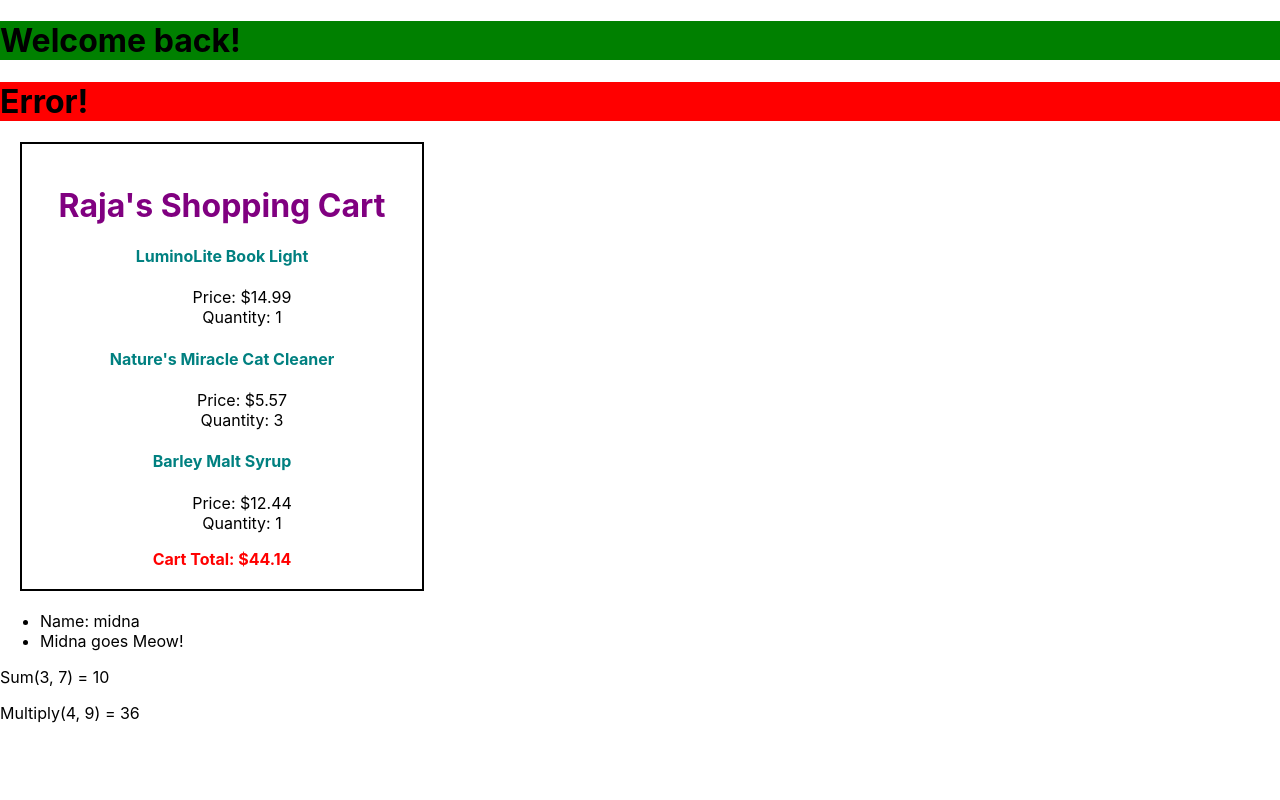
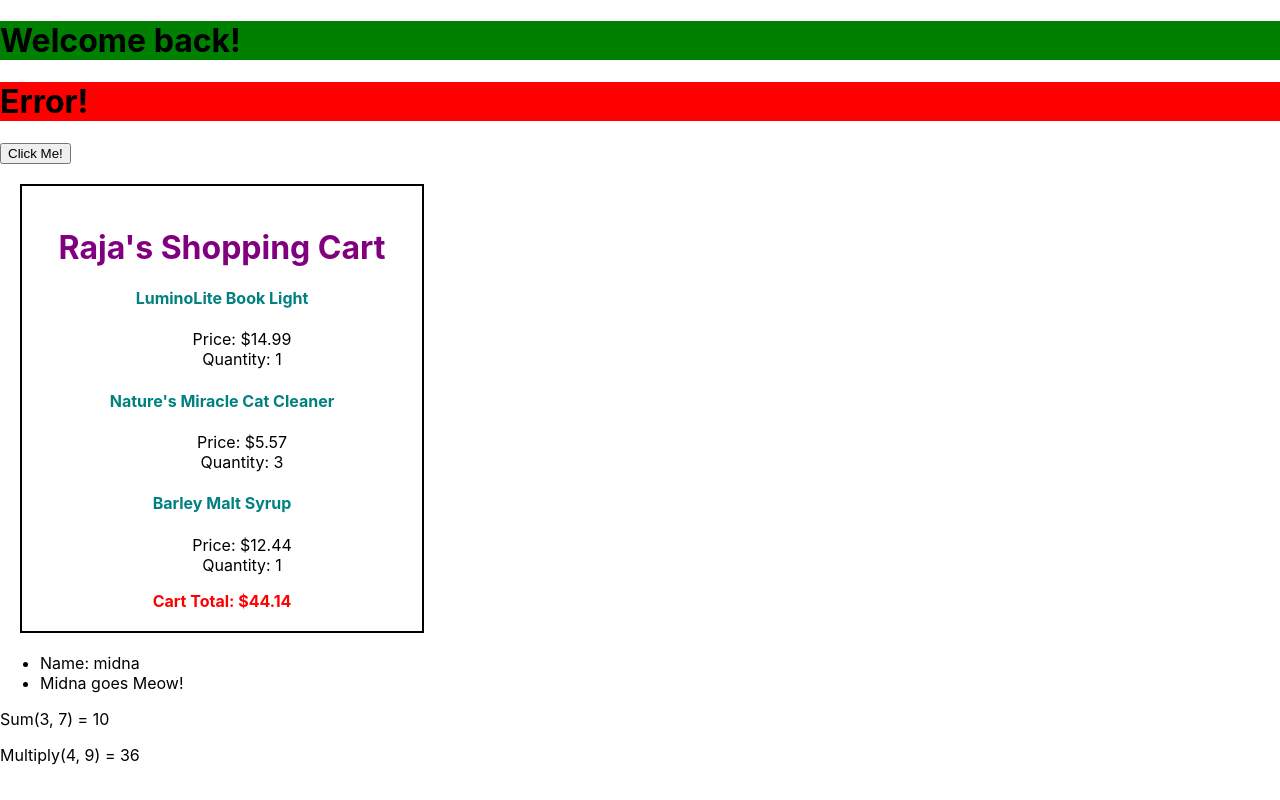
Before and after one commit to Rajayne/CRAPractice, a React (Create React App) app: page / in a window 1280 px wide. Built offline with nearby package versions, Linux system fonts and the light colour scheme.

Commit message:
Add onclick event listener

```diff
--- a/src/App.js
+++ b/src/App.js
@@ -3,6 +3,7 @@ import cats, { meow } from "./cats";
 import items from "./items";
 import ShoppingCart from "./cart";
 import Alert from "./alert.js";
+import Clicker from "./clicker.js";
 
 function App() {
   return (
@@ -13,6 +14,7 @@ function App() {
       <Alert variant="danger">
         <h1>Error!</h1>
       </Alert>
+      <Clicker />
       <ShoppingCart items={items} username="Raja" />
       <ul>
         <li>Name: {cats[0].name}</li>
--- a/src/cart.js
+++ b/src/cart.js
@@ -11,7 +11,12 @@ const ShoppingCart = ({ items, username }) => {
       <h1 className="Cart-header">{username}'s Shopping Cart</h1>
       <div className="Cart-content">
         {items.map((i) => (
-          <CartItem name={i.name} price={i.price} quantity={i.quantity} />
+          <CartItem
+            key={i.id}
+            name={i.name}
+            price={i.price}
+            quantity={i.quantity}
+          />
         ))}
       </div>
       <b className="Cart-total">Cart Total: ${total}</b>
--- /dev/null
+++ b/src/clicker.js
@@ -0,0 +1,12 @@
+import React from "react";
+let count = 0;
+
+const Clicker = () => {
+  const counter = () => {
+    count += 1;
+    console.log(count);
+  };
+  return <button onClick={counter}>Click Me!</button>;
+};
+
+export default Clicker;
```
Also changed, not shown: 1 other file (tests, documents, lock files or other folders).
